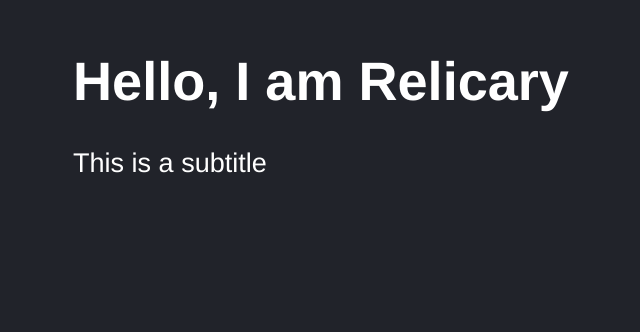
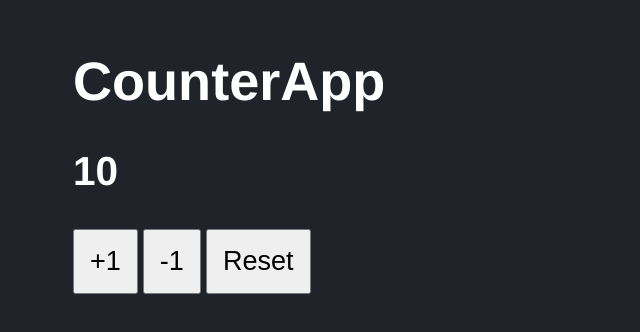
Before and after one commit to relicary/counter-app, a React (Vite) app: page / in a window 1280 px wide. Shown: the part 134-466 px from the top of the page, without its empty margins (75-715 px from the left). Built offline with nearby package versions, Linux system fonts and the light colour scheme.

Commit message:
Enable CounterApp component

```diff
--- a/src/main.jsx
+++ b/src/main.jsx
@@ -1,13 +1,13 @@
 import React from 'react';
 import ReactDOM from 'react-dom/client';
 
-import { FirstApp } from './FirstApp';
+import { CounterApp } from './CounterApp';
 
 import './styles.css'
 
 ReactDOM.createRoot( document.getElementById('root') ).render(
     <React.StrictMode>
-        {/* <CounterApp value={ 10 } />*/}
-        <FirstApp title='Hello, I am Relicary' subTitle='This is a subtitle'/>
+        <CounterApp value={ 10 } />
+        { /* <FirstApp title='Hello, I am Relicary' subTitle='This is a subtitle'/> */}
     </React.StrictMode>
 );
```
